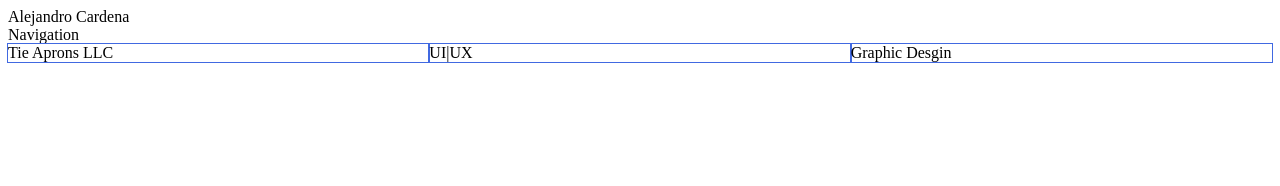
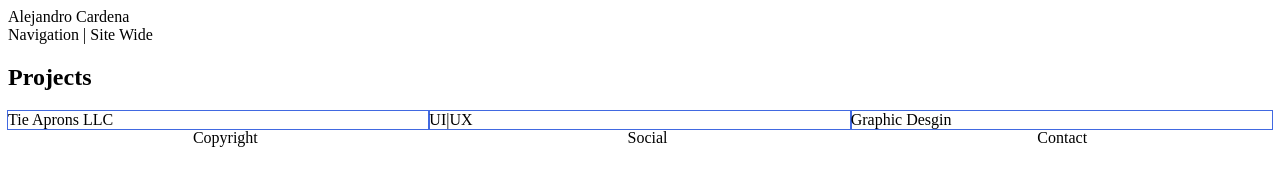
Before and after one commit to alecardena/html-layout-basics, a plain HTML site: page index.html in a window 1280 px wide. Drawn offline with Linux system fonts and the light colour scheme.

Commit message:
added footer content and projects header

```diff
--- a/index.html
+++ b/index.html
@@ -14,14 +14,14 @@
         </div>
 
         <nav>
-            Navigation
+            Navigation | Site Wide
         </nav>
     </header>
 
     <main>
-        <div class="page-header">
-
-        </div>
+        <section class="page-header">
+            <h2>Projects</h2>
+        </section>
 
         <div class="projects">
             <article class="project">Tie Aprons LLC</article>
@@ -31,11 +31,9 @@
     </main>
 
     <footer class="site-footer">
-        <section>
-            <div>
-
-            </div>
-        </section>
+            <div>Copyright</div>
+            <div>Social</div>
+            <div>Contact</div>
     </footer>
 </body>
 </html>
```
